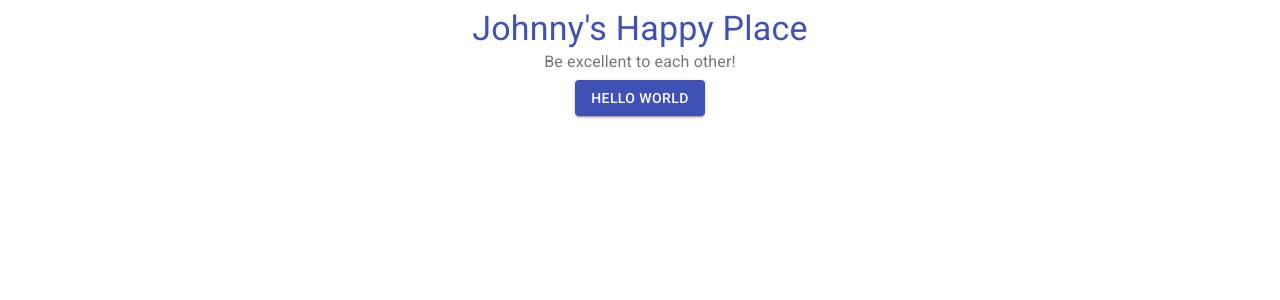
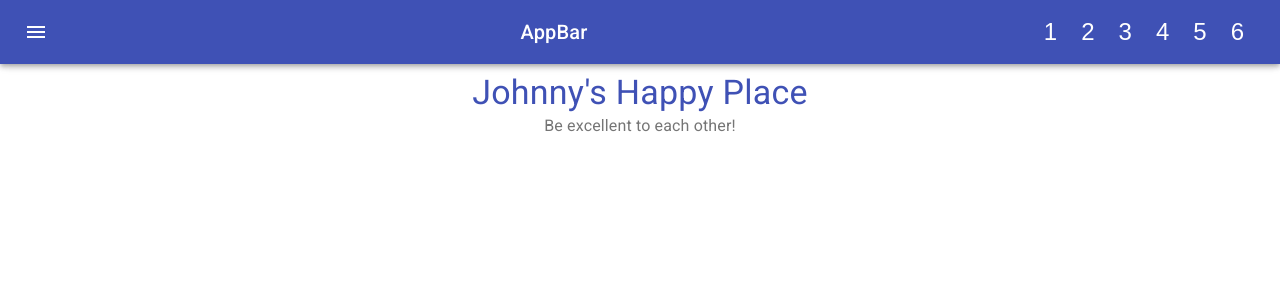
Before and after one commit to Biro123/secure-backend, a React (Create React App) app in the folder client/: page / in a window 1280 px wide. Shown: the top 300 px of the page. Built offline with nearby package versions, Linux system fonts and the light colour scheme.

Commit message:
Add mainpage, navbar and router

```diff
--- a/client/package.json
+++ b/client/package.json
@@ -5,6 +5,7 @@
   "dependencies": {
     "@hookstate/core": "^3.0.5",
     "@material-ui/core": "^4.11.3",
+    "@material-ui/icons": "^4.11.2",
     "@testing-library/jest-dom": "^5.11.9",
     "@testing-library/react": "^11.2.5",
     "@testing-library/user-event": "^12.7.1",
--- a/client/public/index.html
+++ b/client/public/index.html
@@ -11,6 +11,7 @@
     />
     <link rel="apple-touch-icon" href="%PUBLIC_URL%/logo192.png" />
     <link rel="stylesheet" href="https://fonts.googleapis.com/css?family=Roboto:300,400,500,700&display=swap" />
+    <link rel="stylesheet" href="https://fonts.googleapis.com/icon?family=Material+Icons" />
     <!--
       manifest.json provides metadata used when your web app is installed on a
       user's mobile device or desktop. See https://developers.google.com/web/fundamentals/web-app-manifest/
--- a/client/src/App.js
+++ b/client/src/App.js
@@ -1,21 +1,25 @@
 import './App.css';
+import { BrowserRouter as Router, Route, Switch } from 'react-router-dom';
 import Button from '@material-ui/core/Button';
-import Typography from '@material-ui/core/Typography';
 import 'fontsource-roboto';
+import AppNavBar from './components/appNavBar/AppNavBar';
+import MainPage from './components/mainPage/MainPage';
 
 
 const App = () => {
   return (
     <div className="App">
-      <Typography variant="h4" color="primary" >
-        Johnny's Happy Place
-      </Typography>
-      <Typography variant="body1" color="textSecondary" gutterBottom>
-        Be excellent to each other!
-      </Typography>
-      <Button variant="contained" color="primary">
-        Hello World
-      </Button>
+      <Router>
+        <AppNavBar />
+        <Switch>
+          <Route exact path='/' component={MainPage} />
+          {/* <Route exact path='/register' component={Register} />
+          <Route exact path='/login' component={Login} /> */}
+        </Switch>
+        {/* <Button variant="contained" color="primary">
+          Hello World
+        </Button> */}
+      </Router>
     </div>
   );
 }
--- /dev/null
+++ b/client/src/components/appNavBar/AppNavBar.js
@@ -0,0 +1,97 @@
+import React, { useState } from "react";
+import { makeStyles } from "@material-ui/core/styles";
+import AppBar from "@material-ui/core/AppBar";
+import Toolbar from "@material-ui/core/Toolbar";
+import Typography from "@material-ui/core/Typography";
+import IconButton from "@material-ui/core/IconButton";
+import MenuIcon from "@material-ui/icons/Menu";
+import green from "@material-ui/core/colors/green";
+
+// react.school/material-ui
+
+const useStyles = makeStyles((theme) => ({
+  menuButton: {
+    marginRight: theme.spacing(2)
+  },
+  title: {
+    flexGrow: 1
+  },
+  customColor: {
+    // or hex code, this is normal CSS background-color
+    backgroundColor: green[500]
+  },
+  customHeight: {
+    minHeight: 200
+  },
+  offset: theme.mixins.toolbar
+}));
+
+export default function AppNavBar() {
+  const classes = useStyles();
+  const [example, setExample] = useState("primary");
+  const isCustomColor = example === "customColor";
+  const isCustomHeight = example === "customHeight";
+  return (
+    <React.Fragment>
+      <AppBar
+        color={isCustomColor || isCustomHeight ? "primary" : example}
+        className={`${isCustomColor && classes.customColor} ${
+          isCustomHeight && classes.customHeight
+        }`}
+      >
+        <Toolbar>
+          <IconButton
+            edge="start"
+            className={classes.menuButton}
+            color="inherit"
+            aria-label="menu"
+          >
+            <MenuIcon />
+          </IconButton>
+          <Typography variant="h6" className={classes.title}>
+            AppBar
+          </Typography>
+          <IconButton color="inherit" onClick={() => setExample("default")}>
+            1
+          </IconButton>
+          <IconButton color="inherit" onClick={() => setExample("primary")}>
+            2
+          </IconButton>
+          <IconButton color="inherit" onClick={() => setExample("secondary")}>
+            3
+          </IconButton>
+          <IconButton color="inherit" onClick={() => setExample("transparent")}>
+            4
+          </IconButton>
+          <IconButton color="inherit" onClick={() => setExample("customColor")}>
+            5
+          </IconButton>
+          <IconButton
+            color="inherit"
+            onClick={() => setExample("customHeight")}
+          >
+            6
+          </IconButton>
+        </Toolbar>
+      </AppBar>
+      <Toolbar />
+      {/* <Typography>
+        This content doesn't appear below the AppBar because we added an
+        additional Toolbar component above, this is the recommended approach.{" "}
+      </Typography>
+      <Typography>
+        Change the AppBar example by clicking on one of the numbers above.
+      </Typography>
+      <Typography>
+        <ul>
+          <li> 1: color: default </li>
+          <li> 2: color: primary </li>
+          <li> 3: color: secondary </li>
+          <li> 4: color: transparent </li>
+          <li> 5: custom color class </li>
+          <li> 6: custom height class </li>
+        </ul>
+      </Typography> */}
+    </React.Fragment>
+  );
+}
--- /dev/null
+++ b/client/src/components/mainPage/MainPage.js
@@ -0,0 +1,15 @@
+import Typography from '@material-ui/core/Typography';
+
+const MainPage = () => {
+  return (
+    <>
+      <Typography variant="h4" color="primary" >
+        Johnny's Happy Place
+      </Typography>
+      <Typography variant="body1" color="textSecondary" gutterBottom>
+        Be excellent to each other!
+      </Typography>
+    </>
+  )
+}
+export default MainPage;
```
Also changed, not shown: 1 other file (tests, documents, lock files or other folders).
